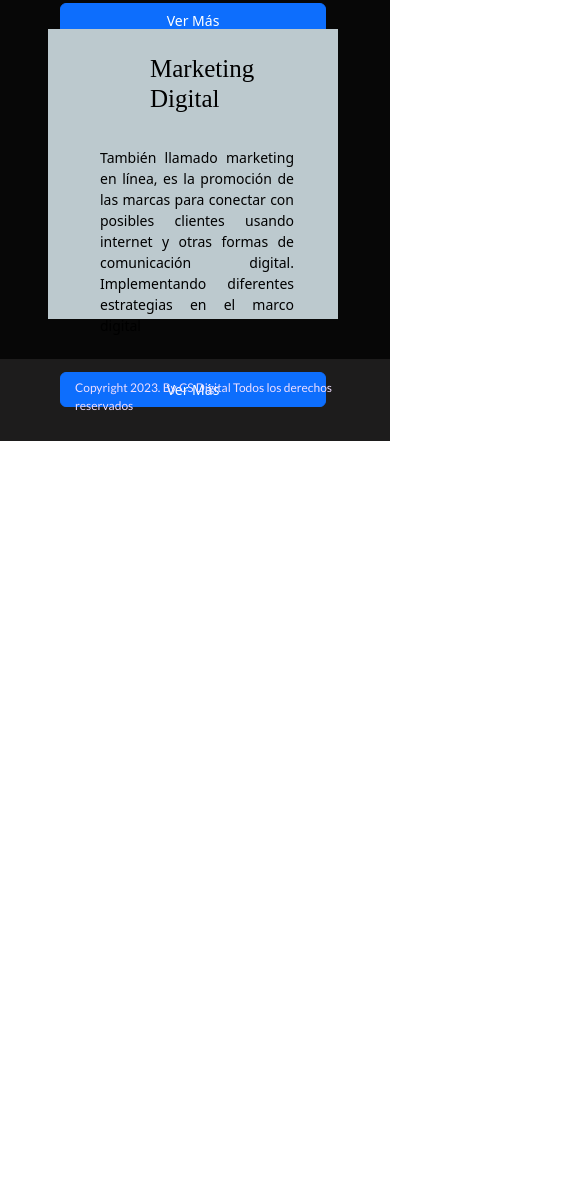
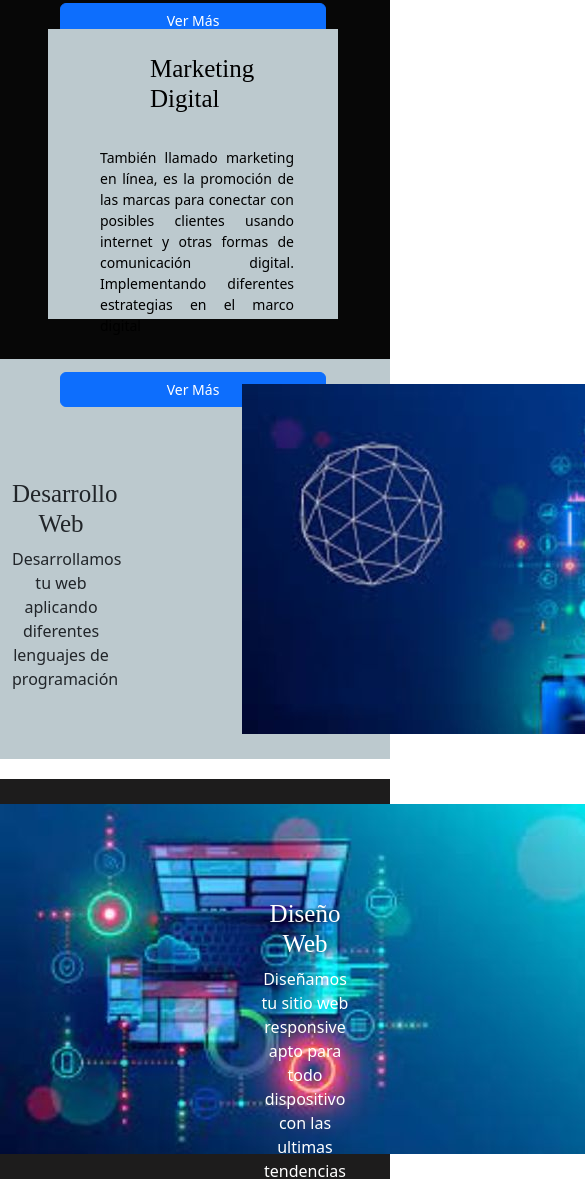
Before and after one commit to cotysanchez/desarrolloweb, a plain HTML site: page paginas/servicios.html in a window 390 px wide. Shown: the part 855-2044 px from the top of the page, 585 px wide, since content can reach past the window. Before the commit the page ends 1296 px from the top, so only its background shows below. Drawn offline with nearby package versions, Linux system fonts and the light colour scheme.

Commit message:
Agregado de Secciones en pagina Servicio

```diff
--- a/css/styles.css
+++ b/css/styles.css
@@ -47,7 +47,7 @@
 
 .container-fluid2 {
     height: 450px;
-    background-color: rgb(7, 7, 7);
+    background-color: rgb(29, 28, 28);
 
 }
 
@@ -286,6 +286,40 @@ h3 {
 
 .tituloCajaC {
     padding: 25px 10px 0px 20px;
+}
+
+.conteinerServicios1{
+
+    flex-direction: column;
+    height: 400px;
+    background-color: rgb(188, 201, 206);
+    margin-bottom: 20px;
+}
+
+.conteinerServicios2{
+    height: 400px;
+    background-color: rgb(29, 28, 28);
+    margin-bottom: 20px;
+    color: #fff;
+}
+
+
+.containerTituloParrafo {
+    height: 355px;
+    padding-top: 120px;
+
+}
+
+.containerImagen1 {
+    padding-top: 25px;
+    padding-left: 120px;
+
+}
+
+.containerImagen2 {
+    padding-top: 25px;
+    padding-left: 0px;
+    padding-right: 180px;
 }
 
 
@@ -742,7 +776,53 @@ padding-top: 90px;
         padding-top: -10px;
         font-size: 14px;
         size: 20px;
+
 }
+.conteinerServicios1{
+    height: 400px;
+
+    background-color: rgb(188, 201, 206);
+    margin-bottom: 20px;
+}
+
+.conteinerServicios2{
+    height: 400px;
+    background-color: rgb(29, 28, 28);
+    margin-bottom: 20px;
+    color: #fff;
+}
+
+.containerTituloParrafo {
+    height: 355px;
+    padding-top: 120px;
+
+
+}
+
+.containerImagen1 {
+    padding-top: 25px;
+    padding-left: 120px;
+
+}
+
+.containerImagen2 {
+    padding-top: 25px;
+    padding-left: 0px;
+    padding-right: 180px;
+}
+
+
+
+
+
+
+
+
+
+
+
+
+
 
   /******* Pagina Portfolio *******/
 
--- a/paginas/servicios.html
+++ b/paginas/servicios.html
@@ -69,6 +69,52 @@
     </div>
   </div>
 
+
+  <section class="container-fluid conteinerServicios1">
+    <div class="container text-center">
+      <div class="row w-100">
+        <div class="col-4 containerTituloParrafo">
+          <h3>Desarrollo Web</h3>
+          <p>Desarrollamos tu web aplicando diferentes lenguajes de programación</p>
+        </div>
+        <div class="col-8 containerImagen1">
+          <img src="../assets/imagenes/lenguaje de programacion1.jpg" alt="persona programando">
+        </div>
+      </div>
+  </section>
+
+  <section class="container-fluid conteinerServicios2">
+    <div class="container text-center">
+      <div class="row w-100">
+        <div class="col-8 containerImagen2">
+          <img src="../assets/imagenes/lenguaje de programacion2.jpg" alt="lenguaje de programacion">
+        </div>
+        <div class="col-4 containerTituloParrafo">
+          <h3>Diseño Web</h3>
+          <p>Diseñamos tu sitio web responsive apto para todo dispositivo con las ultimas tendencias</p>
+        </div>
+      </div>
+  </section>
+
+  <section class="container-fluid conteinerServicios1">
+    <div class="container text-center">
+      <div class="row w-100">
+        <div class="col-4 containerTituloParrafo">
+          <h3>Marketing Digital</h3>
+          <p>Aplicamos diferntes etsrategias de Marketing Digital para que puedas lograr alcance con tu marca</p>
+        </div>
+        <div class="col-8 containerImagen1">
+          <img src="../assets/imagenes/lenguaje de programacion3.jpg" alt="marketing digital">
+        </div>
+      </div>
+  </section>
+
+
+
+
+
+
+
 </main>
 
 
```
Also changed, not shown: assets/imagenes/codigo.jpg (added), assets/imagenes/lenguaje de programacion1.jpg (added), assets/imagenes/lenguaje de programacion2.jpg (added), assets/imagenes/lenguaje de programacion3.jpg (added), assets/imagenes/programacion.jpg (added).
